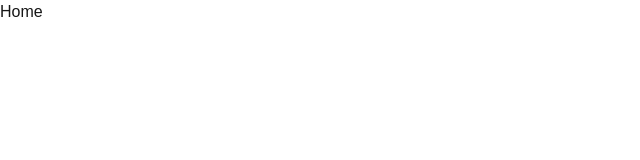
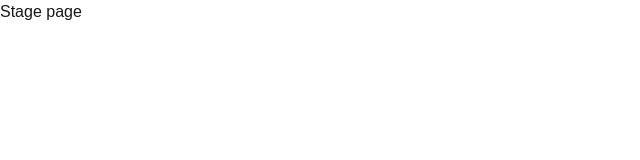
Before and after one commit to Top-Head/SLN-CAF, a Next.js app: page / in a window 1280 px wide. Shown: the top 160 px of the page, without its empty margins (0-640 px from the left). Built offline with nearby package versions, Linux system fonts and the light colour scheme.

Commit message:
fix: update heading in Home component to reflect stage page

```diff
--- a/app/page.tsx
+++ b/app/page.tsx
@@ -1,7 +1,7 @@
 export default function Home() {
   return (
     <main>
-      <h1>Home</h1>
+      <h1>Stage page</h1>
     </main>
   );
 }
```
